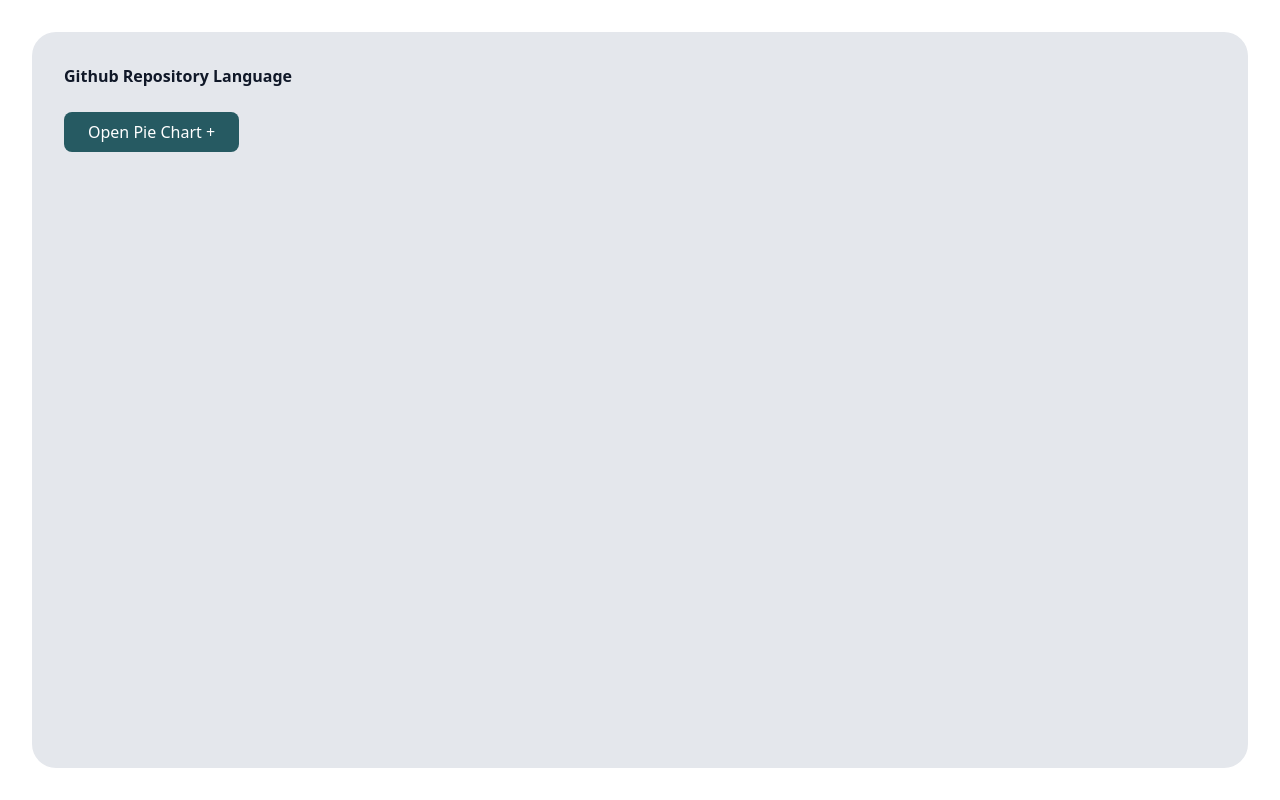
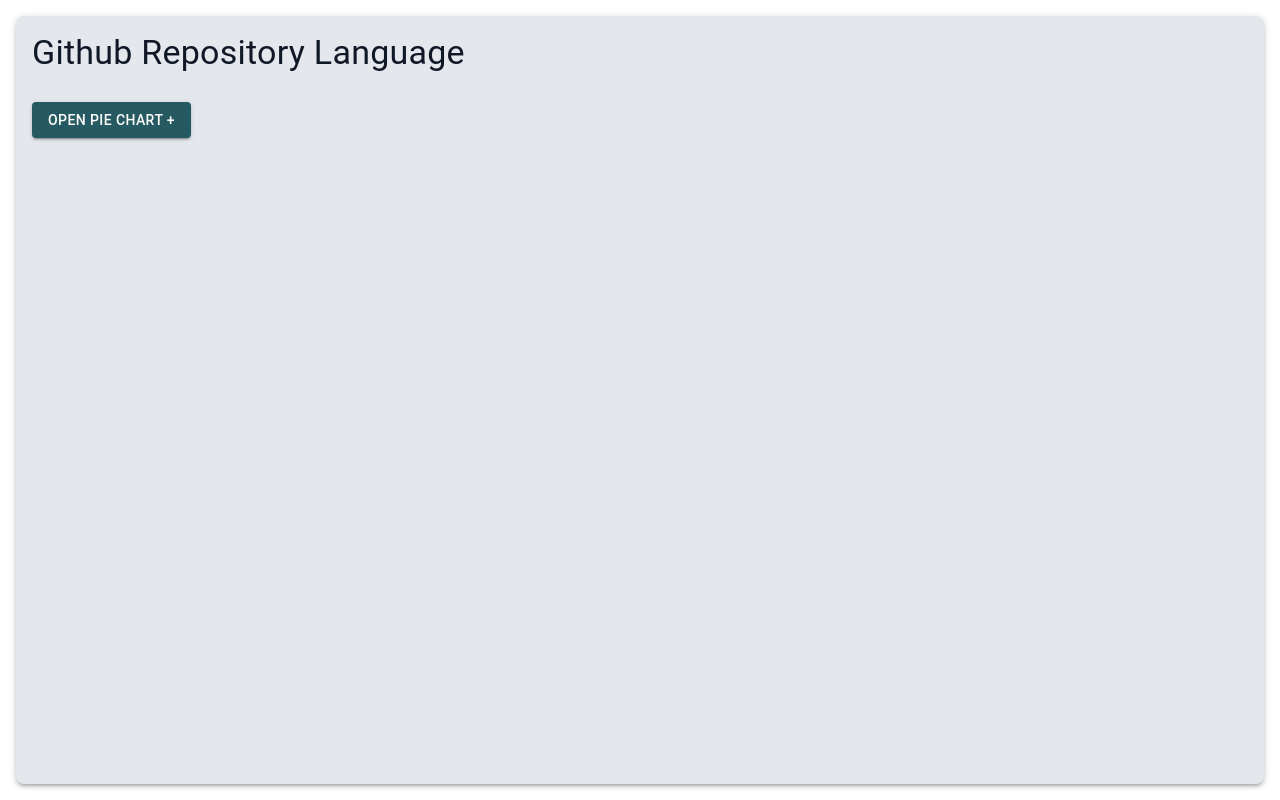
Before and after one commit to gomedh/git-repo-monitor, a React (Create React App) app: page / in a window 1280 px wide. Built offline with nearby package versions, Linux system fonts and the light colour scheme.

Commit message:
Feature: Updated the styles as per wireframe and added modal

```diff
--- a/src/components/HomeScreen.js
+++ b/src/components/HomeScreen.js
@@ -1,19 +1,61 @@
-import React from 'react';
+import React, { useState } from 'react';
+import { Box, Button, Typography, Card, CardContent } from '@mui/material';
+import RepoModal from './RepoModal';
 
 const Home = () => {
-    return (
-        <div className='h-screen w-screen p-8'>
-            <div className='bg-[#E4E7EC] rounded-3xl p-8 w-full h-full'>
-                <div className='h-full'>
-                    <h1 className='text-[#101828] font-bold'>Github Repository Language</h1>
-                    <button className='bg-[#265A62] text-white px-6 py-2 mt-6 rounded-lg hover:bg-opacity-80 hover:cursor-pointer'
-                    >
-                        Open Pie Chart +
-                    </button>
-                </div>
-            </div>
-        </div>
-    );
+  // Modal Status state i.e. open ,close
+  const [open, setOpen] = useState(false);
+
+  // Event handlers to handle modal open or close
+  const handleOpen = () => setOpen(true);
+  const handleClose = () => setOpen(false);
+
+  return (
+    // Box is the outermost container of the content
+    <Box
+      sx={{
+        display: 'flex',
+        minHeight: '100vh',
+        backgroundColor: '#ffff',
+        padding: 2,
+      }}
+    >
+    {/* Inner container */}
+      <Card
+        sx={{
+          width: '100%',
+          backgroundColor: '#E4E7EC',
+          borderRadius: 2,
+          boxShadow: 3,
+        }}
+      >
+        {/* Main content */}
+        <CardContent>
+            {/* Heading */}
+          <Typography variant="h4" gutterBottom color='#101828'>
+            Github Repository Language
+          </Typography>
+          {/* Button to open modal */}
+          <Button
+            variant="contained"
+            color="secondary"
+            onClick={handleOpen}
+            sx={{
+              mt: 2,
+              backgroundColor: '#265A62',
+              color: 'white',
+              '&:hover': {
+                backgroundColor: '#374151',
+              },
+            }}
+          >
+            Open Pie Chart +
+          </Button>
+          <RepoModal open={open} onClose={handleClose} />
+        </CardContent>
+      </Card>
+    </Box>
+  );
 };
 
 export default Home;
--- /dev/null
+++ b/src/components/RepoModal.js
@@ -0,0 +1,61 @@
+import React, { useState, useEffect } from 'react';
+import { Modal, Box, IconButton, Typography, Link } from '@mui/material';
+import CloseIcon from '@mui/icons-material/Close';
+
+const RepoModal = ({ open, onClose }) => {
+
+  return (
+    // Modal to hold the content
+    <Modal
+      open={open}
+      onClose={onClose}
+      aria-labelledby="modal-title"
+      aria-describedby="modal-description"
+    >
+      {/* Container */}
+      <Box
+        sx={{
+          position: 'absolute',
+          top: '50%',
+          left: '50%',
+          transform: 'translate(-50%, -50%)',
+          width: 500,
+          bgcolor: 'background.paper',
+          boxShadow: 24,
+          p: 4,
+          borderRadius: 2,
+          display: 'flex',
+          flexDirection: 'column',
+          alignItems: 'flex-start',
+        }}
+      >
+        <Box sx={{ display: 'flex', justifyContent: 'space-between', width: '100%' }}>
+          {/* Modal Heading */}
+          <Typography variant="h6" id="modal-title">
+            Github Repository Language Pie Chart
+          </Typography>
+          {/* Close button at top right */}
+          <IconButton onClick={onClose} sx={{ color: '#0D6EFD' }}>
+            <CloseIcon />
+          </IconButton>
+        </Box>
+        {/* Modal Content */}
+        <Box id="modal-description" sx={{ width: '100%' }}>
+          <Typography variant="body1" sx={{ mt: 2, mb: 2 }}>
+            Select Github Repository
+          </Typography>
+          {/* Link at the bottom of the modal */}
+          <Link
+            href="#"
+            underline="hover"
+            sx={{ display: 'block', mt: 2, color: '#0D6EFD' }}
+          >
+            View details
+          </Link>
+        </Box>
+      </Box>
+    </Modal>
+  );
+};
+
+export default RepoModal;
```
